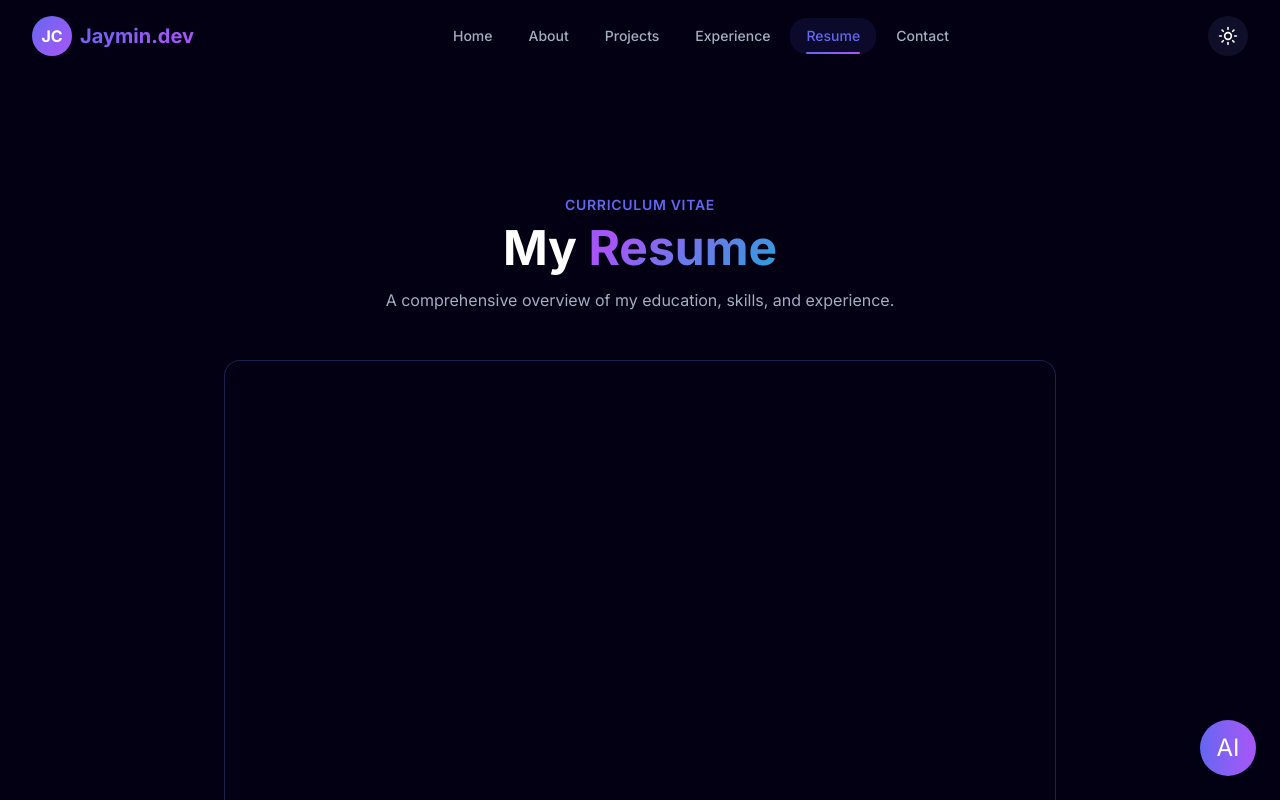
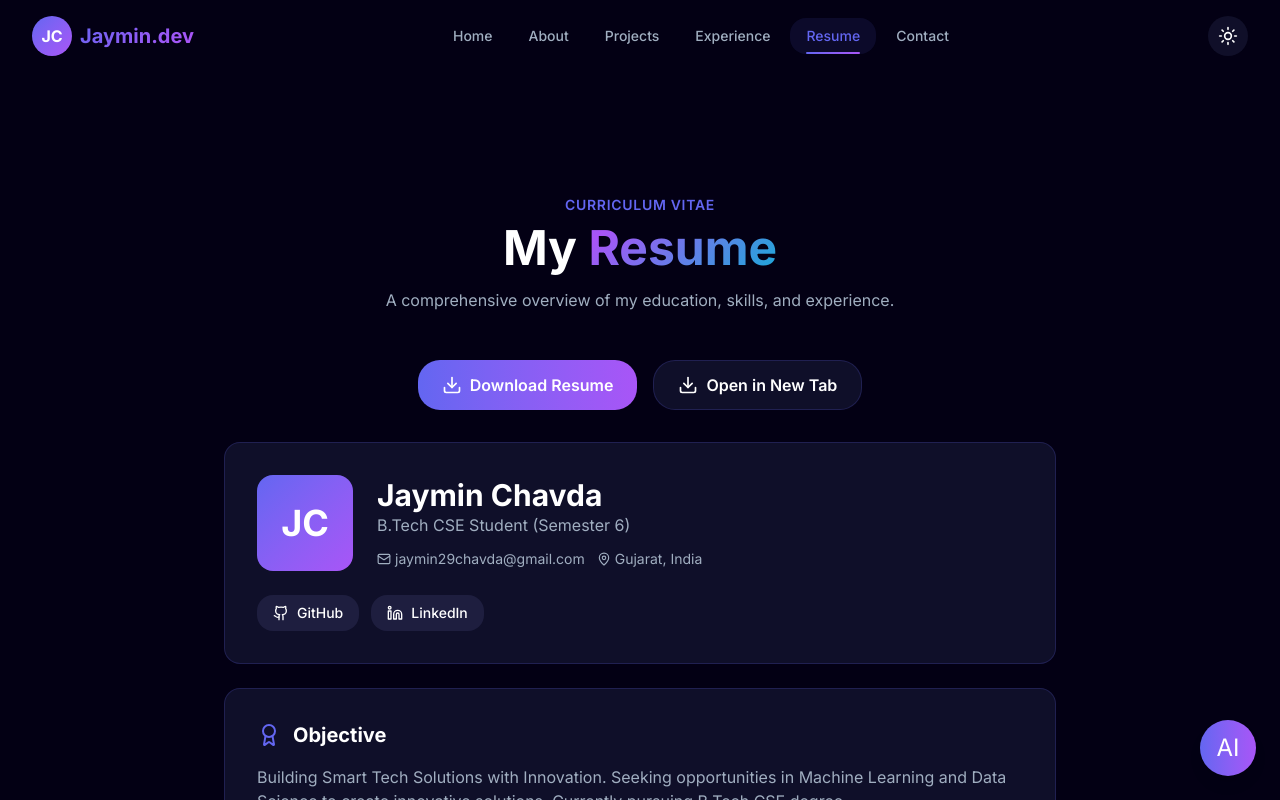
Before and after one commit to jaymin-2901/portfolio, a Next.js app: page /resume in a window 1280 px wide. Shown: the top 800 px of the page. Built offline with nearby package versions, Linux system fonts and the light colour scheme.

Commit message:
Remove PDF viewer, keep download buttons

```diff
--- a/src/app/resume/ResumePageClient.tsx
+++ b/src/app/resume/ResumePageClient.tsx
@@ -28,16 +28,8 @@ export default function ResumePageClient() {
           initial={{ opacity: 0, y: 20 }}
           whileInView={{ opacity: 1, y: 0 }}
           viewport={{ once: true }}
-          className="mb-8"
+          className="mb-8 flex flex-wrap justify-center gap-4"
         >
-          <div className="rounded-2xl overflow-hidden bg-[var(--card)] border border-[var(--border)]">
-            <iframe
-              src="/Jaymin_Chavda_Resume.pdf"
-              className="w-full h-[500px] sm:h-[600px] lg:h-[700px]"
-              title="Resume PDF Viewer"
-            />
-          </div>
-          <div className="mt-6 flex justify-center gap-4">
           <a
             href="/Jaymin_Chavda_Resume.pdf"
             download="Jaymin_Chavda_Resume.pdf"
@@ -54,7 +46,6 @@ export default function ResumePageClient() {
             <Download className="w-5 h-5" />
             Open in New Tab
           </a>
-          </div>
         </motion.div>
 
         <div className="space-y-6">
```
Lines whose indentation alone changed are shown as unchanged.
